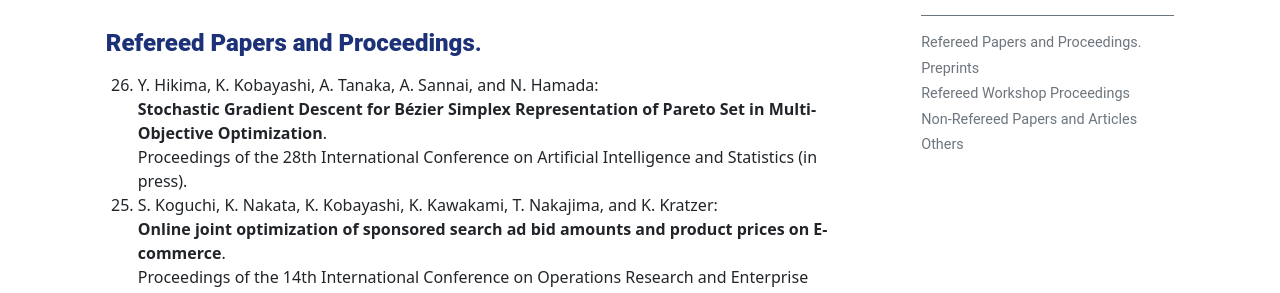
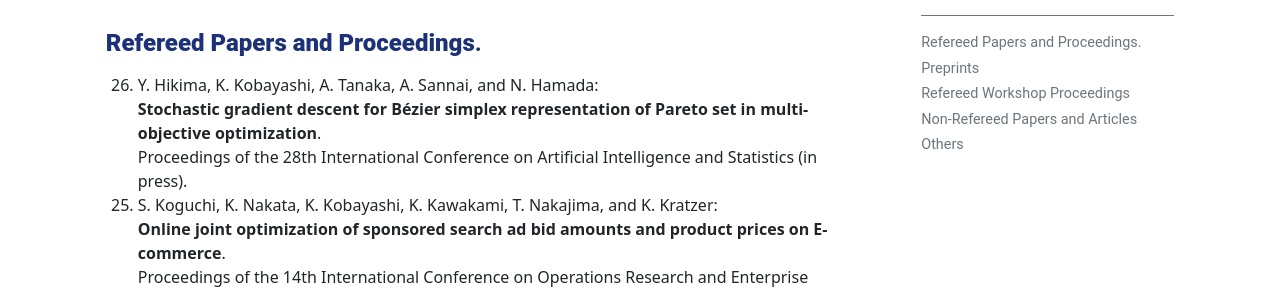
Before and after one commit to KenKoba2119/KenKoba2119.github.io, a Jekyll site: the page built from pages/publications.md, in a window 1280 px wide and 900 px high. Shown: the part 136-429 px from the top of the window. Built offline with Jekyll 4.4.1, drawn with Linux system fonts in a browser that asks for light colours.

```diff
--- a/pages/publications.md
+++ b/pages/publications.md
@@ -8,7 +8,7 @@ toc: true
 
 ## **Refereed Papers and Proceedings**.
 1. Y. Hikima, K. Kobayashi, A. Tanaka, A. Sannai, and N. Hamada:
-**Stochastic Gradient Descent for Bézier Simplex Representation of Pareto Set in Multi-Objective Optimization**.
+**Stochastic gradient descent for Bézier simplex representation of Pareto set in multi-objective optimization**.
 Proceedings of the 28th International Conference on Artificial Intelligence and Statistics (in press).
 1. S. Koguchi, K. Nakata, K. Kobayashi, K. Kawakami, T. Nakajima, and K. Kratzer:
 **Online joint optimization of sponsored search ad bid amounts and product prices on E-commerce**.
```
